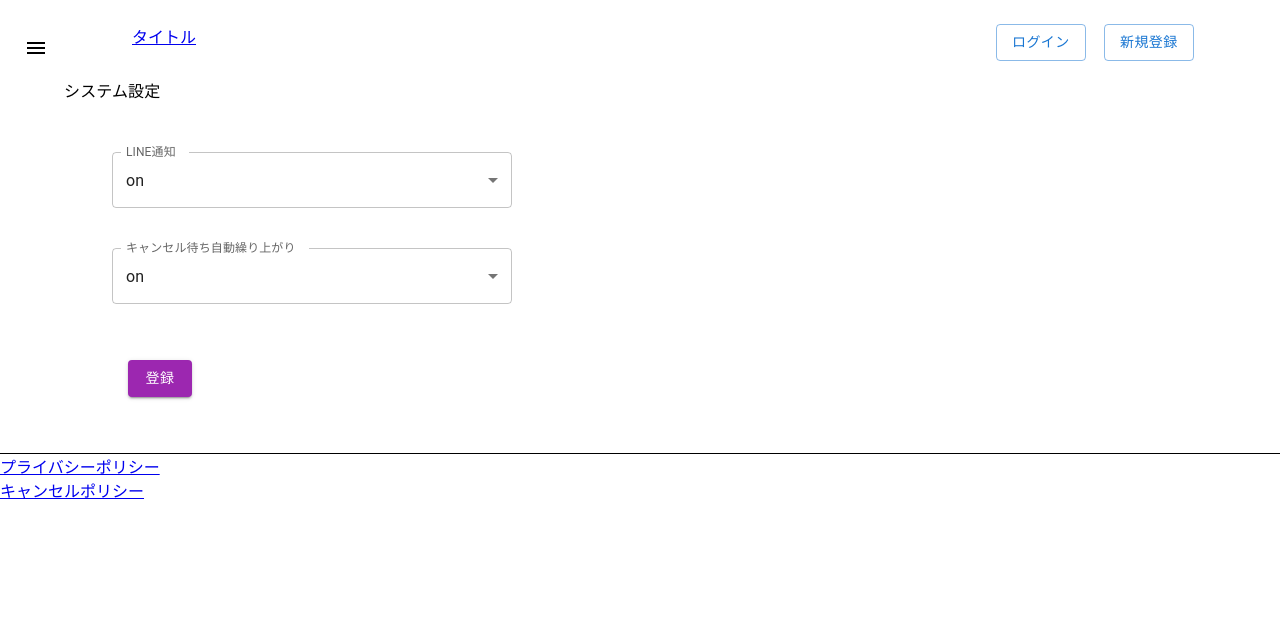
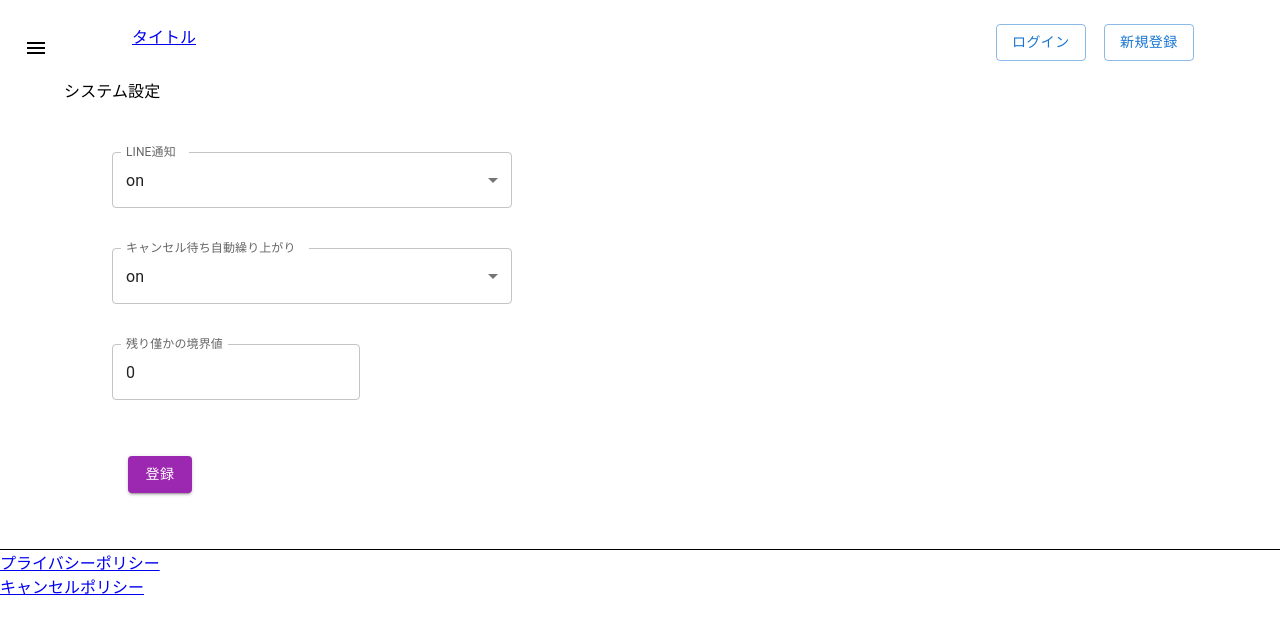
Before and after one commit to ke-kishimoto/opencourt-frontend, a React (Create React App) app: page /configManagement in a window 1280 px wide. Shown: the top 634 px of the page. Built offline with nearby package versions, Linux system fonts and the light colour scheme; no server answers.

Commit message:
境界の数値追加

```diff
--- a/src/pages/ConfigManagement.js
+++ b/src/pages/ConfigManagement.js
@@ -8,6 +8,7 @@ import MenuItem from '@mui/material/MenuItem';
 import FormControl from '@mui/material/FormControl';
 import Select from '@mui/material/Select';
 import RegisterBtn from '../elements/RegistBtn';
+import TextField from '@mui/material/TextField';
 
 const ConfigManagement = () => {
 
@@ -16,6 +17,7 @@ const ConfigManagement = () => {
   const [config, setConfig] = useState({
     line_notify_flag: 'on',
     waiting_status_auto_update_flag: 'on',
+    participant_border_number: 0,
   });
 
   const handleChange = (event) => {
@@ -72,6 +74,16 @@ const ConfigManagement = () => {
             </FormControl>
           </Grid>
           <Grid item xs={12}>
+            <TextField
+              label="残り僅かの境界値"
+              name={'participant_border_number'}
+              variant="outlined"
+              type="number"
+              value={config.participant_border_number}
+              onChange={handleChange}
+            />
+          </Grid>
+          <Grid item xs={12}>
             <RegisterBtn
               endpoint={'/config'}
               mode={'new'}
```
